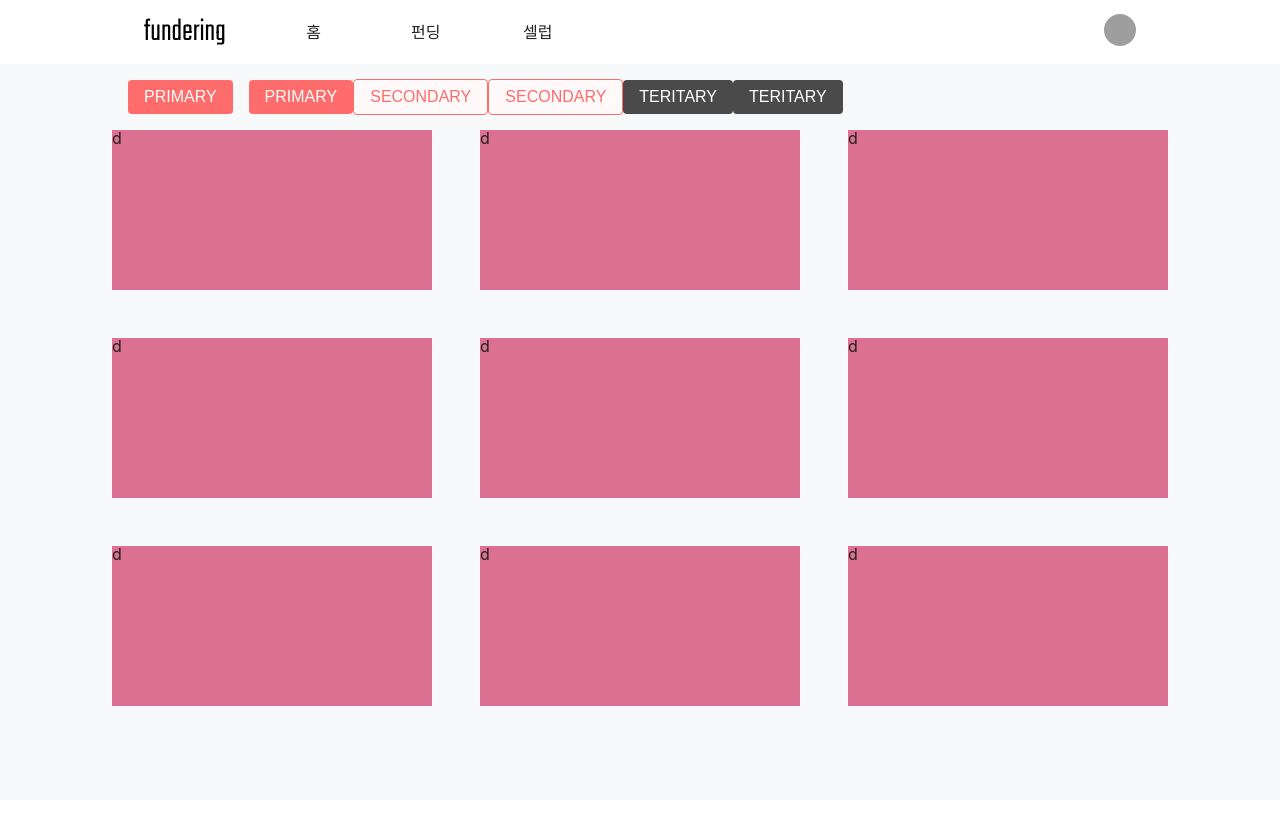
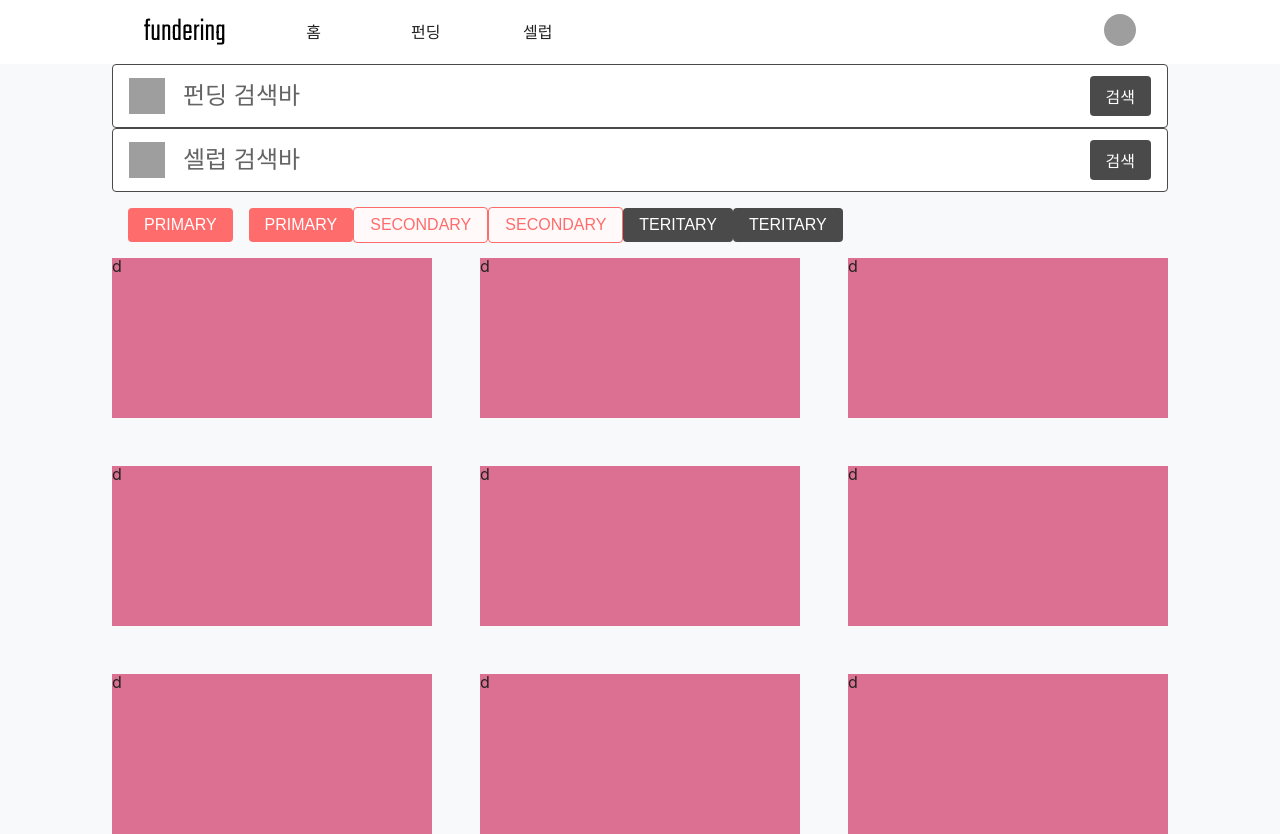
Before and after one commit to Step3-kakao-tech-campus/Team13_FE, a React (Vite) app in the folder src/: page / in a window 1280 px wide. Before the commit the page ends 800 px from the top, so only its background shows below. Built offline with nearby package versions, Linux system fonts and the light colour scheme; grey boxes are pictures that could not be loaded; a web font is replaced by a local one.

Commit message:
feat: 공통 검색바 컴포넌트 생성

```diff
--- /dev/null
+++ b/src/src/components/common/SearchBar.jsx
@@ -0,0 +1,96 @@
+import { useRef } from "react";
+import styled from "styled-components";
+import { PropTypes } from "prop-types";
+import { useNavigate } from "react-router-dom";
+
+import SearchIcon from "@/assets/SearchIcon.jsx";
+import Button from "@/components/common/Button.jsx";
+import BUTTON_TYPE from "@/constants/BUTTON_TYPE.js";
+import routes from "@/constants/routes.js";
+
+const Styled = {
+  Container: styled.div`
+    position: relative;
+
+    padding: 0 1rem;
+    width: 100%;
+    height: 4rem;
+
+    display: flex;
+    justify-content: flex-start;
+    align-items: center;
+
+    border: 1.5px solid ${({ theme }) => theme.color.subBlack};
+    border-radius: 0.25rem;
+
+    background-color: ${({ theme }) => theme.color.white};
+  `,
+  Input: styled.input`
+    margin-left: 1rem;
+    width: calc(100% - 2rem - 36px - 4rem);
+    height: 100%;
+
+    border: none;
+    font-size: 1.5rem;
+    font-weight: 500;
+  `,
+};
+
+/** 검색바 컴포넌트
+ * @param {string} placeholder input의 placeholder
+ * @param {string} uri 검색 uri [routes.fund, routes.celebrity]
+ * @param {any} props 기타
+ */
+
+function SearchBar({ placeholder, uri, ...props }) {
+  const inputRef = useRef();
+  const navigate = useNavigate();
+
+  const navigateToKeyword = (input) => {
+    const keyword = input?.replace(/(\s*)/g, "");
+    if (keyword === "") return;
+
+    navigate({
+      pathname: uri,
+      search: `?keyword=${keyword}`,
+    });
+  };
+
+  const handleEnterKeyPress = (event) => {
+    if (event.key !== "Enter") return;
+
+    navigateToKeyword(inputRef.current.value);
+  };
+
+  return (
+    <Styled.Container {...props}>
+      <SearchIcon />
+      <Styled.Input
+        ref={inputRef}
+        type="text"
+        placeholder={placeholder}
+        onKeyPress={handleEnterKeyPress}
+      />
+      <Button
+        isHoverStyle={false}
+        styleType={BUTTON_TYPE.TERTIARY}
+        style={{ position: "absolute", right: "1rem" }}
+        onClick={() => navigateToKeyword(inputRef.current.value)}
+      >
+        검색
+      </Button>
+    </Styled.Container>
+  );
+}
+
+SearchBar.propTypes = {
+  placeholder: PropTypes.string,
+  uri: PropTypes.oneOf([routes.fund, routes.celebrity]),
+};
+
+SearchBar.defaultProps = {
+  placeholder: "검색어를 입력하세요",
+  uri: routes.fund,
+};
+
+export default SearchBar;
--- a/src/src/pages/Test.jsx
+++ b/src/src/pages/Test.jsx
@@ -1,8 +1,10 @@
+import styled from "styled-components";
 import PageTitle from "@/components/common/PageTitle.jsx";
 import Grid from "@/components/common/template/Grid.jsx";
-import styled from "styled-components";
 import Button from "@/components/common/Button.jsx";
 import BUTTON_TYPE from "@/constants/BUTTON_TYPE.js";
+import SearchBar from "@/components/common/SearchBar.jsx";
+import routes from "@/constants/routes.js";
 
 const Styled = {
   GridExample: styled.article`
@@ -14,6 +16,10 @@ function Test() {
   return (
     <>
       <PageTitle />
+
+      <SearchBar placeholder={"펀딩 검색바"} uri={routes.fund} />
+      <SearchBar placeholder={"셀럽 검색바"} uri={routes.celebrity} />
+
       <Button style={{ margin: "1rem" }}>PRIMARY</Button>
       <Button isHoverStyle={false}>PRIMARY</Button>
 
```
